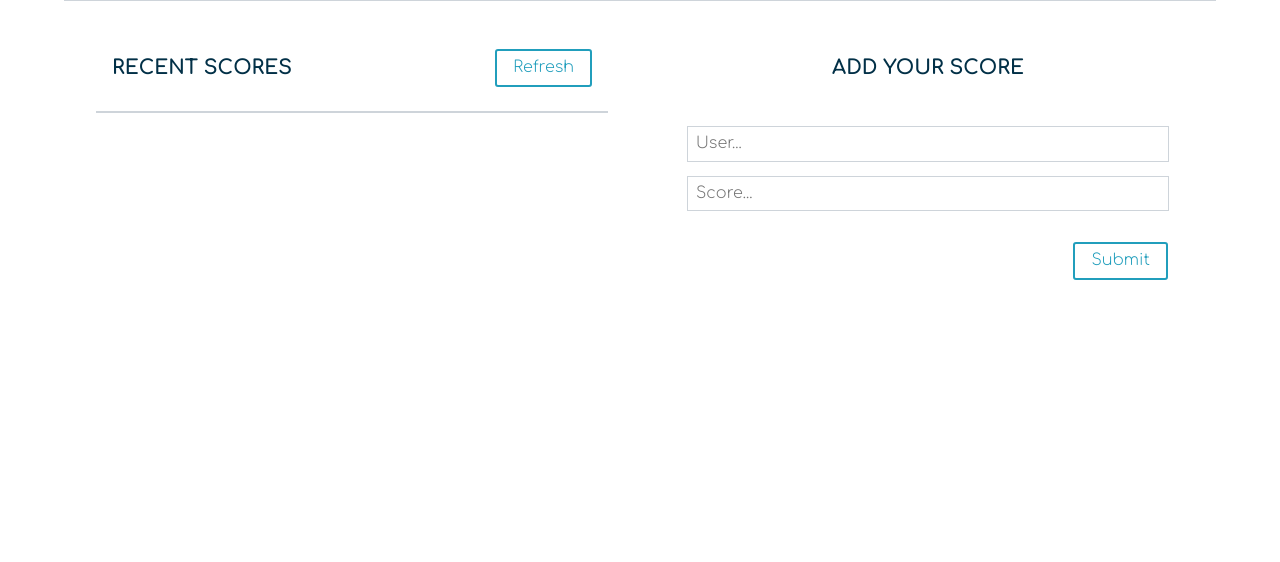
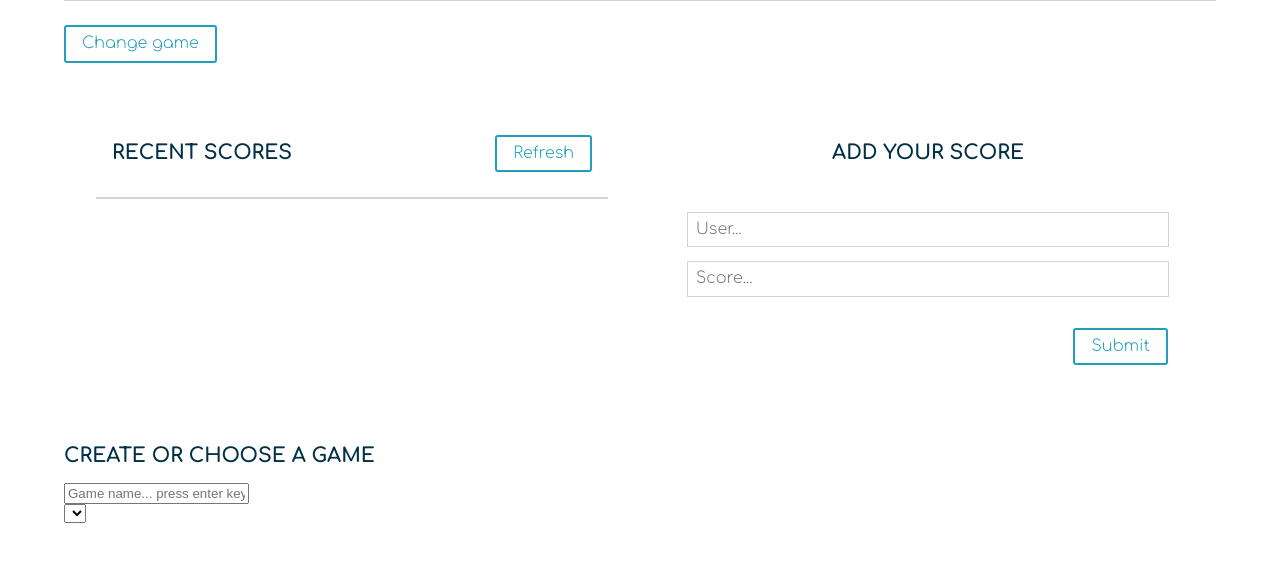
Before and after one commit to gabyse1/leaderboard, a website built with webpack: page src/index.html in a window 1280 px wide. Shown: the part 80-642 px from the top of the page. Built offline with nearby package versions, Linux system fonts and the light colour scheme; no server answers.

Commit message:
Add markup to display a modal window

```diff
--- a/src/index.html
+++ b/src/index.html
@@ -10,8 +10,11 @@
 
 <body>
   <header>
-    <h1>Leaderboard</h1>
+    <h1 id="title">Leaderboard</h1>
   </header>
+  <div id="options__box">
+    <button type="button" id="btn__change-game" class="btn">Change game</button>
+  </div>
   <main>
     <div class="main__box score__box">
       <div class="main__box-title">
@@ -29,10 +32,21 @@
         <input type="text" name="inp__user" id="inp__user" class="input__field" placeholder="User...">
         <input type="number" name="inp__score" id="inp__score" class="input__field" min="1" placeholder="Score...">
         <input type="submit" name="btn__submit" id="btn__submit" class="btn" value="Submit">
-        <span class="form__message" id="form__message"></span>
+        <span class="form__message" id="form__message-score"></span>
       </form>
     </div>
   </main>
+  <div id="modal__box" class="modal__box modal__box-display">
+    <div id="modal__content" class="modal__game">
+      <h2>Create or choose a game</h2>
+      <form action="#" id="form__game">
+        <input type="text" name="inp__game" id="inp__game" class="input__field"
+          placeholder="Game name... press enter key to save...">
+        <span class="form__message" id="form__message-game"></span>
+      </form>
+      <select name="select__game" id="select__game" class="select__field"></select>
+    </div>
+  </div>
 </body>
 
 </html>
```
